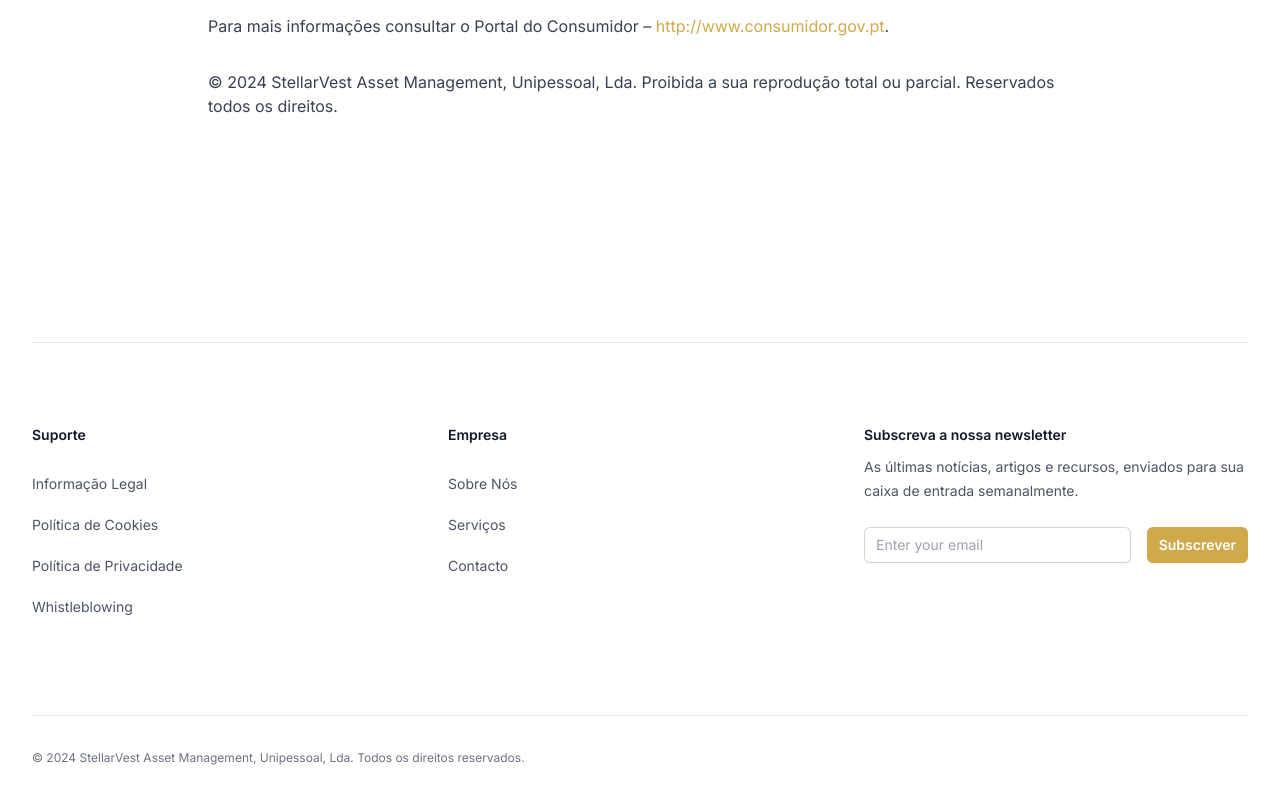
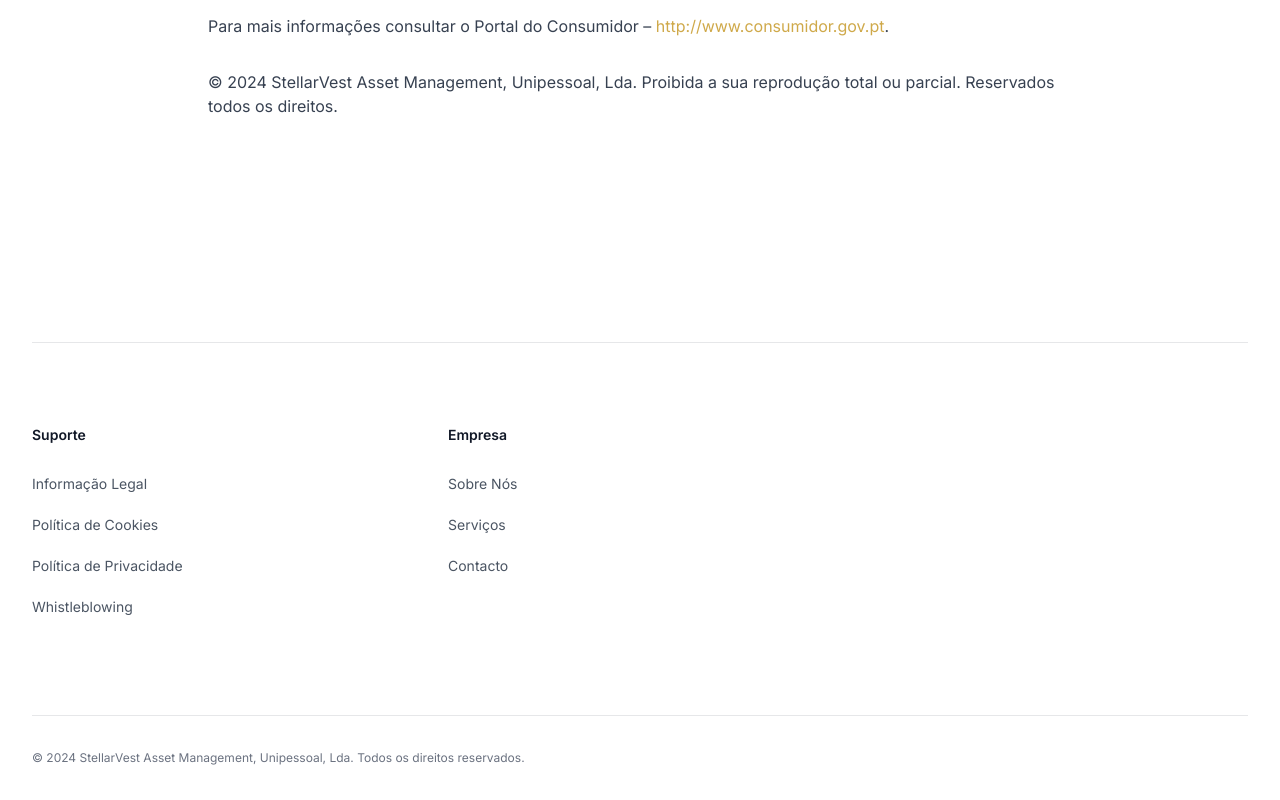
Before and after one commit to frejandreassen/stellarvest-web, a Next.js app: page /legal in a window 1280 px wide. Shown: the part 4878-5678 px from the top of the page. Built offline with nearby package versions, Linux system fonts and the light colour scheme.

Commit message:
Update Footer.tsx

```diff
--- a/components/Footer.tsx
+++ b/components/Footer.tsx
@@ -87,7 +87,7 @@
               </div> */}
             </div>
           </div>
-          <div className="mt-10 xl:mt-0">
+           {/*LD 20241028 <div className="mt-10 xl:mt-0">
             <h3 className="text-sm font-semibold leading-6 text-gray-900">Subscreva a nossa newsletter</h3>
             <p className="mt-2 text-sm leading-6 text-gray-600">
               As últimas notícias, artigos e recursos, enviados para sua caixa de entrada semanalmente.
@@ -114,7 +114,7 @@
                 </button>
               </div>
             </form>
-          </div>
+          </div>  LD 20241028*/}
         </div>
         <div className="mt-16 border-t border-gray-900/10 pt-8 sm:mt-20 md:flex md:items-center md:justify-between lg:mt-24">
           <p className="mt-8 text-xs leading-5 text-gray-500 md:mt-0">
```
